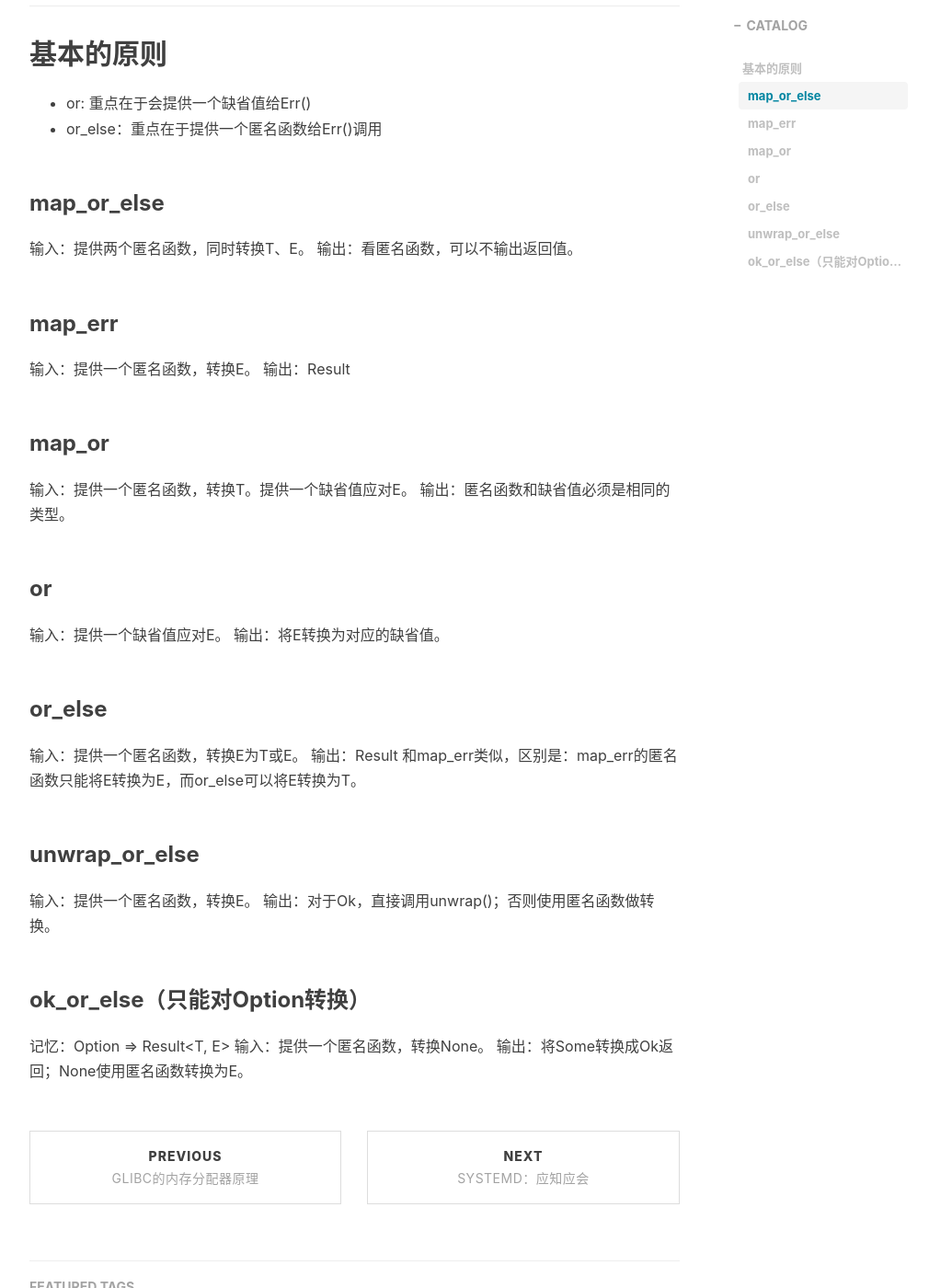
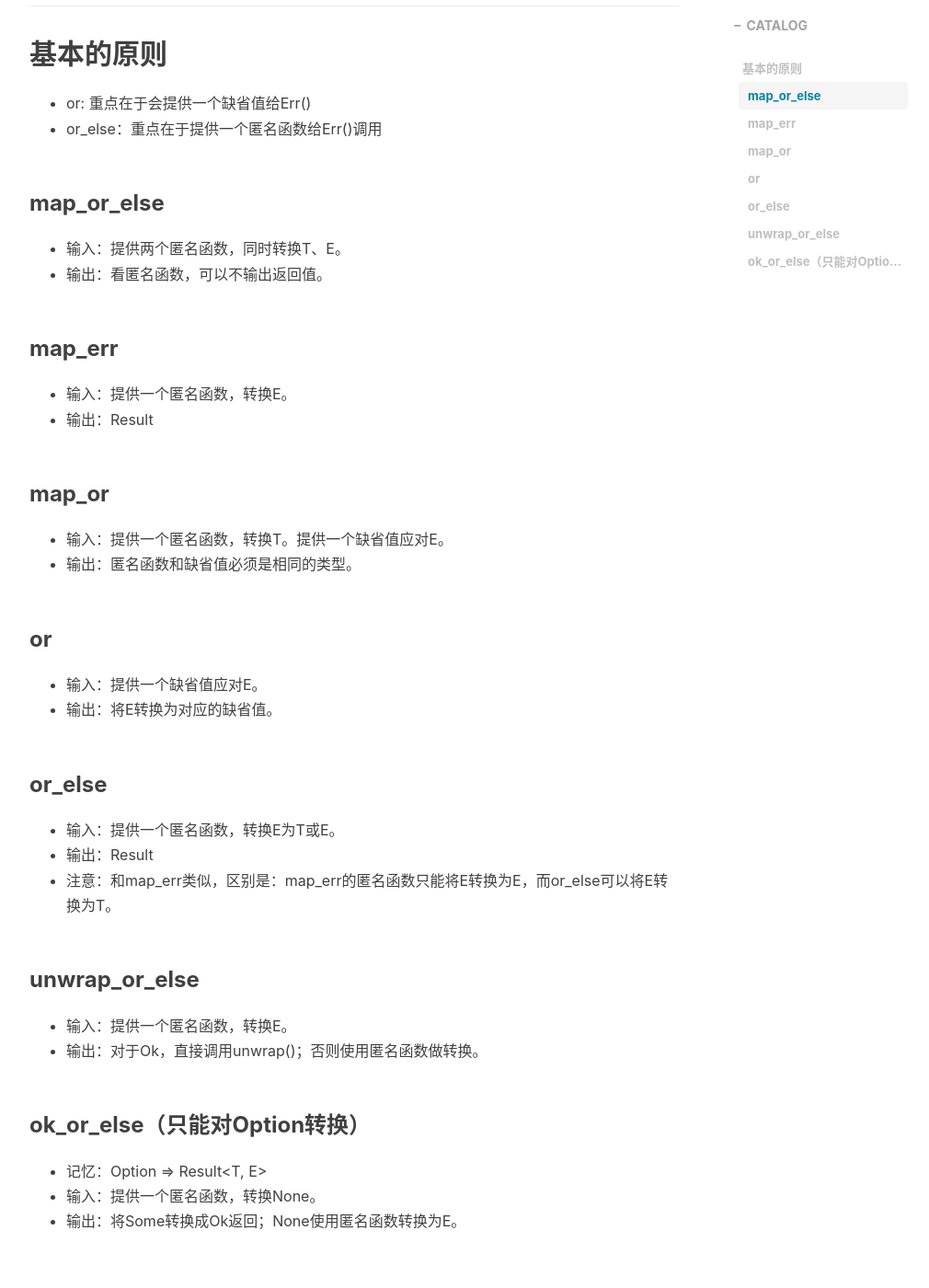
Before and after one commit to lclgo/lclgo.github.io, a Jekyll site: the page built from _posts/rust/2023-05-23-rust-map-or-else.md, in a window 1280 px wide and 1400 px high, scrolled down 464 px. Shown: the whole window at 92% size, without its empty margins (233-1243 px from the left). Built offline with Jekyll 4.4.1, drawn with Linux system fonts in a browser that asks for light colours; nearby versions of some CDN libraries; comment, search, counter and statistics services are not loaded.

Commit message:
update or else

```diff
--- a/_posts/rust/2023-05-23-rust-map-or-else.md
+++ b/_posts/rust/2023-05-23-rust-map-or-else.md
@@ -17,37 +17,37 @@ Rust可以快速使用map、map_or等一大类的语法糖进行快速的`Result
 
 ### map_or_else
 
-输入：提供两个匿名函数，同时转换T、E。
-输出：看匿名函数，可以不输出返回值。
+* 输入：提供两个匿名函数，同时转换T、E。
+* 输出：看匿名函数，可以不输出返回值。
 
 ### map_err
 
-输入：提供一个匿名函数，转换E。
-输出：Result
+* 输入：提供一个匿名函数，转换E。
+* 输出：Result
 
 ### map_or
 
-输入：提供一个匿名函数，转换T。提供一个缺省值应对E。
-输出：匿名函数和缺省值必须是相同的类型。
+* 输入：提供一个匿名函数，转换T。提供一个缺省值应对E。
+* 输出：匿名函数和缺省值必须是相同的类型。
 
 ### or
 
-输入：提供一个缺省值应对E。
-输出：将E转换为对应的缺省值。
+* 输入：提供一个缺省值应对E。
+* 输出：将E转换为对应的缺省值。
 
 ### or_else
 
-输入：提供一个匿名函数，转换E为T或E。
-输出：Result
-和map_err类似，区别是：map_err的匿名函数只能将E转换为E，而or_else可以将E转换为T。
+* 输入：提供一个匿名函数，转换E为T或E。
+* 输出：Result
+* 注意：和map_err类似，区别是：map_err的匿名函数只能将E转换为E，而or_else可以将E转换为T。
 
 ### unwrap_or_else
 
-输入：提供一个匿名函数，转换E。
-输出：对于Ok，直接调用unwrap()；否则使用匿名函数做转换。
+* 输入：提供一个匿名函数，转换E。
+* 输出：对于Ok，直接调用unwrap()；否则使用匿名函数做转换。
 
 ### ok_or_else（只能对Option转换）
 
-记忆：Option<V> => Result<T, E>
-输入：提供一个匿名函数，转换None。
-输出：将Some转换成Ok返回；None使用匿名函数转换为E。
+* 记忆：Option<V> => Result<T, E>
+* 输入：提供一个匿名函数，转换None。
+* 输出：将Some转换成Ok返回；None使用匿名函数转换为E。
```
